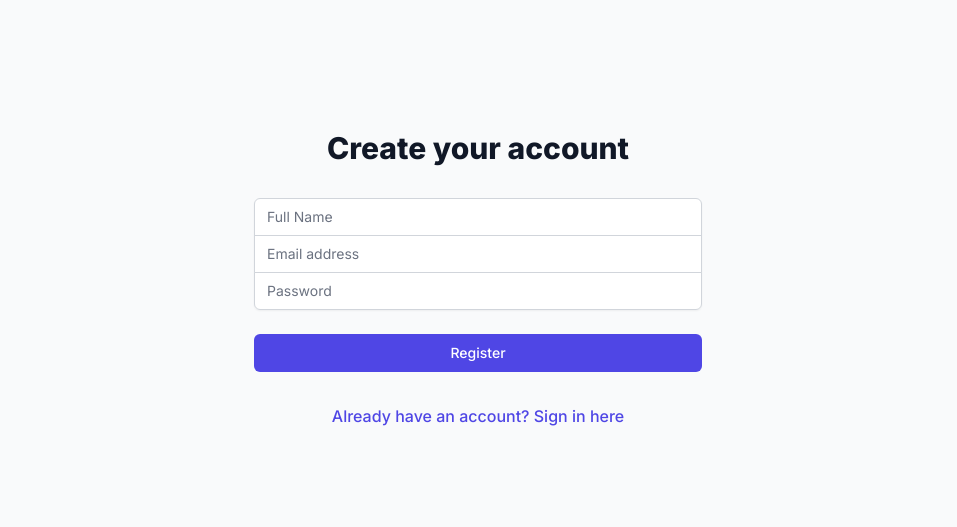
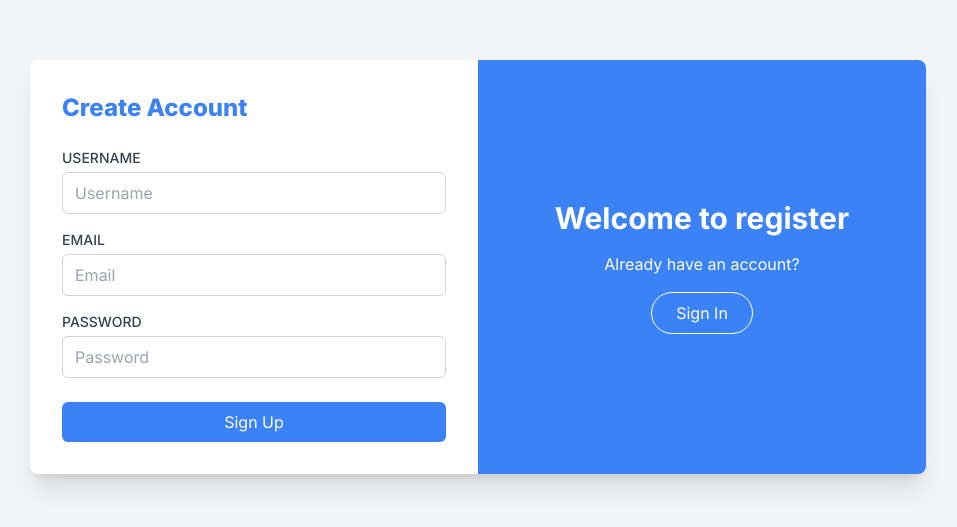
Before and after one commit to Karthikkk-24/zentask, a Next.js app: page /register in a window 1280 px wide. Shown: the part 133-660 px from the top of the page, without its empty margins (162-1119 px from the left). Built offline with nearby package versions, Linux system fonts and the light colour scheme.

Commit message:
Modified Login and Register Page

```diff
--- a/app/globals.css
+++ b/app/globals.css
@@ -5,6 +5,10 @@
 :root {
     --background: #ffffff;
     --foreground: #171717;
+}
+
+* {
+    box-sizing: border-box;
 }
 
 @media (prefers-color-scheme: dark) {
--- a/app/login/page.tsx
+++ b/app/login/page.tsx
@@ -4,74 +4,96 @@ import Link from 'next/link';
 import React, { useState } from 'react';
 
 export default function LoginPage() {
-    const [email, setEmail] = useState('');
+    const [username, setUsername] = useState('');
     const [password, setPassword] = useState('');
+    const [rememberMe, setRememberMe] = useState(false);
 
-    const handleSubmit = async (e: React.FormEvent) => {
+    const handleSubmit = (e: React.FormEvent) => {
         e.preventDefault();
-        console.log('Login attempt with:', { email, password });
+        console.log('Login attempt with:', { username, password, rememberMe });
     };
 
     return (
-        <div className="min-h-screen flex items-center justify-center bg-gray-50 py-12 px-4 sm:px-6 lg:px-8">
-            <div className="max-w-md w-full space-y-8">
-                <div>
-                    <h2 className="mt-6 text-center text-3xl font-extrabold text-gray-900">
-                        Sign in to your account
-                    </h2>
-                </div>
-                <form className="mt-8 space-y-6" onSubmit={handleSubmit}>
-                    <input type="hidden" name="remember" value="true" />
-                    <div className="rounded-md shadow-sm -space-y-px">
-                        <div>
-                            <label htmlFor="email-address" className="sr-only">
-                                Email address
+        <div className="min-h-screen flex items-center justify-center bg-gray-100">
+            <div className="bg-white shadow-xl rounded-lg flex max-w-4xl w-full">
+                <div className="w-1/2 p-8">
+                    <h2 className="text-2xl mb-6 text-blue-500 font-extrabold">Sign In</h2>
+                    <form onSubmit={handleSubmit}>
+                        <div className="mb-4">
+                            <label
+                                htmlFor="username"
+                                className="block text-sm font-medium text-gray-700 mb-1"
+                            >
+                                USERNAME
                             </label>
                             <input
-                                id="email-address"
-                                name="email"
-                                type="email"
-                                autoComplete="email"
-                                required
-                                className="appearance-none rounded-none relative block w-full px-3 py-2 border border-gray-300 placeholder-gray-500 text-gray-900 rounded-t-md focus:outline-none focus:ring-indigo-500 focus:border-indigo-500 focus:z-10 sm:text-sm"
-                                placeholder="Email address"
-                                value={email}
-                                onChange={(e) => setEmail(e.target.value)}
+                                type="text"
+                                id="username"
+                                className="w-full px-3 py-2 border border-gray-300 rounded-md focus:outline-none focus:ring-blue-500 focus:border-blue-500"
+                                placeholder="Username"
+                                value={username}
+                                onChange={(e) => setUsername(e.target.value)}
                             />
                         </div>
-                        <div>
-                            <label htmlFor="password" className="sr-only mt-2">
-                                Password
+                        <div className="mb-6">
+                            <label
+                                htmlFor="password"
+                                className="block text-sm font-medium text-gray-700 mb-1"
+                            >
+                                PASSWORD
                             </label>
                             <input
+                                type="password"
                                 id="password"
-                                name="password"
-                                type="password"
-                                autoComplete="current-password"
-                                required
-                                className="appearance-none rounded-none relative block w-full px-3 py-2 border border-gray-300 placeholder-gray-500 text-gray-900 rounded-b-md focus:outline-none focus:ring-indigo-500 focus:border-indigo-500 focus:z-10 sm:text-sm"
+                                className="w-full px-3 py-2 border border-gray-300 rounded-md focus:outline-none focus:ring-blue-500 focus:border-blue-500"
                                 placeholder="Password"
                                 value={password}
                                 onChange={(e) => setPassword(e.target.value)}
                             />
                         </div>
-                    </div>
-
-                    <div>
                         <button
                             type="submit"
-                            className="group relative w-full flex justify-center py-2 px-4 border border-transparent text-sm font-medium rounded-md text-white bg-indigo-600 hover:bg-indigo-700 focus:outline-none focus:ring-2 focus:ring-offset-2 focus:ring-indigo-500"
+                            className="w-full bg-blue-500 text-white py-2 rounded-md hover:bg-blue-600 transition duration-300"
                         >
-                            Sign in
+                            Sign In
                         </button>
-                    </div>
-                </form>
-                <div className="text-center">
+                        <div className="flex items-center justify-between mt-4">
+                            <div className="flex items-center invisible">
+                                <input
+                                    type="checkbox"
+                                    id="remember-me"
+                                    className="h-4 w-4 text-blue-500 focus:ring-blue-400 border-gray-300 rounded"
+                                    checked={rememberMe}
+                                    onChange={(e) =>
+                                        setRememberMe(e.target.checked)
+                                    }
+                                />
+                                <label
+                                    htmlFor="remember-me"
+                                    className="ml-2 block text-sm text-gray-700"
+                                >
+                                    Remember Me
+                                </label>
+                            </div>
+                            <Link
+                                href="/forgot-password"
+                                className="text-sm text-blue-500 hover:underline"
+                            >
+                                Forgot Password?
+                            </Link>
+                        </div>
+                    </form>
+                </div>
+                <div className="w-1/2 bg-blue-500 text-white p-8 flex flex-col justify-center items-center rounded-r-lg">
+                    <h2 className="text-3xl font-bold mb-4">
+                        Welcome to login
+                    </h2>
+                    <p className="mb-4">Don't have an account?</p>
                     <Link
                         href="/register"
-                        className="font-medium text-indigo-600 hover:text-indigo-500"
+                        className="px-6 py-2 border border-white rounded-full hover:bg-white hover:text-blue-500 transition duration-300"
                     >
-                        Don't have an account? Register here
+                        Sign Up
                     </Link>
                 </div>
             </div>
--- a/app/page.tsx
+++ b/app/page.tsx
@@ -11,13 +11,13 @@ export default function Home() {
             <div className="grid grid-cols-1 md:grid-cols-2 gap-4">
                 <div>
                     <h2 className="text-xl font-semibold mb-2">Add New Task</h2>
-                    <TaskInput
+                    {/* <TaskInput
                         onAddTask={(task) => console.log('New task:', task)}
-                    />
+                    /> */}
                 </div>
                 <div>
                     <h2 className="text-xl font-semibold mb-2">Your Tasks</h2>
-                    <TaskList tasks={[]} />
+                    {/* <TaskList tasks={[]} /> */}
                 </div>
             </div>
         </div>
--- a/app/register/page.tsx
+++ b/app/register/page.tsx
@@ -4,91 +4,93 @@ import Link from 'next/link';
 import React, { useState } from 'react';
 
 export default function RegisterPage() {
-    const [name, setName] = useState('');
+    const [username, setUsername] = useState('');
     const [email, setEmail] = useState('');
     const [password, setPassword] = useState('');
 
-    const handleSubmit = async (e: React.FormEvent) => {
+    const handleSubmit = (e: React.FormEvent) => {
         e.preventDefault();
-        console.log('Registration attempt with:', { name, email, password });
+        console.log('Registration attempt with:', {
+            username,
+            email,
+            password,
+        });
     };
 
     return (
-        <div className="min-h-screen flex items-center justify-center bg-gray-50 py-12 px-4 sm:px-6 lg:px-8">
-            <div className="max-w-md w-full space-y-8">
-                <div>
-                    <h2 className="mt-6 text-center text-3xl font-extrabold text-gray-900">
-                        Create your account
+        <div className="min-h-screen flex items-center justify-center bg-gray-100">
+            <div className="bg-white shadow-xl rounded-lg flex max-w-4xl w-full">
+                <div className="w-1/2 p-8">
+                    <h2 className="text-2xl text-blue-500 font-extrabold mb-6">
+                        Create Account
                     </h2>
-                </div>
-                <form className="mt-8 space-y-6" onSubmit={handleSubmit}>
-                    <input type="hidden" name="remember" value="true" />
-                    <div className="rounded-md shadow-sm -space-y-px">
-                        <div>
-                            <label htmlFor="name" className="sr-only">
-                                Full Name
+                    <form onSubmit={handleSubmit}>
+                        <div className="mb-4">
+                            <label
+                                htmlFor="username"
+                                className="block text-sm font-medium text-gray-700 mb-1"
+                            >
+                                USERNAME
                             </label>
                             <input
-                                id="name"
-                                name="name"
                                 type="text"
-                                autoComplete="name"
-                                required
-                                className="appearance-none rounded-none relative block w-full px-3 py-2 border border-gray-300 placeholder-gray-500 text-gray-900 rounded-t-md focus:outline-none focus:ring-indigo-500 focus:border-indigo-500 focus:z-10 sm:text-sm"
-                                placeholder="Full Name"
-                                value={name}
-                                onChange={(e) => setName(e.target.value)}
+                                id="username"
+                                className="w-full px-3 py-2 border border-gray-300 rounded-md focus:outline-none focus:ring-blue-500 focus:border-blue-500"
+                                placeholder="Username"
+                                value={username}
+                                onChange={(e) => setUsername(e.target.value)}
                             />
                         </div>
-                        <div>
-                            <label htmlFor="email-address" className="sr-only">
-                                Email address
+                        <div className="mb-4">
+                            <label
+                                htmlFor="email"
+                                className="block text-sm font-medium text-gray-700 mb-1"
+                            >
+                                EMAIL
                             </label>
                             <input
-                                id="email-address"
-                                name="email"
                                 type="email"
-                                autoComplete="email"
-                                required
-                                className="appearance-none rounded-none relative block w-full px-3 py-2 border border-gray-300 placeholder-gray-500 text-gray-900 focus:outline-none focus:ring-indigo-500 focus:border-indigo-500 focus:z-10 sm:text-sm"
-                                placeholder="Email address"
+                                id="email"
+                                className="w-full px-3 py-2 border border-gray-300 rounded-md focus:outline-none focus:ring-blue-500 focus:border-blue-500"
+                                placeholder="Email"
                                 value={email}
                                 onChange={(e) => setEmail(e.target.value)}
                             />
                         </div>
-                        <div>
-                            <label htmlFor="password" className="sr-only">
-                                Password
+                        <div className="mb-6">
+                            <label
+                                htmlFor="password"
+                                className="block text-sm font-medium text-gray-700 mb-1"
+                            >
+                                PASSWORD
                             </label>
                             <input
+                                type="password"
                                 id="password"
-                                name="password"
-                                type="password"
-                                autoComplete="new-password"
-                                required
-                                className="appearance-none rounded-none relative block w-full px-3 py-2 border border-gray-300 placeholder-gray-500 text-gray-900 rounded-b-md focus:outline-none focus:ring-indigo-500 focus:border-indigo-500 focus:z-10 sm:text-sm"
+                                className="w-full px-3 py-2 border border-gray-300 rounded-md focus:outline-none focus:ring-blue-500 focus:border-blue-500"
                                 placeholder="Password"
                                 value={password}
                                 onChange={(e) => setPassword(e.target.value)}
                             />
                         </div>
-                    </div>
-
-                    <div>
                         <button
                             type="submit"
-                            className="group relative w-full flex justify-center py-2 px-4 border border-transparent text-sm font-medium rounded-md text-white bg-indigo-600 hover:bg-indigo-700 focus:outline-none focus:ring-2 focus:ring-offset-2 focus:ring-indigo-500"
+                            className="w-full bg-blue-500 text-white py-2 rounded-md hover:bg-blue-600 transition duration-300"
                         >
-                            Register
+                            Sign Up
                         </button>
-                    </div>
-                </form>
-                <div className="text-center">
+                    </form>
+                </div>
+                <div className="w-1/2 bg-blue-500 text-white p-8 flex flex-col justify-center items-center rounded-r-lg">
+                    <h2 className="text-3xl font-bold mb-4">
+                        Welcome to register
+                    </h2>
+                    <p className="mb-4">Already have an account?</p>
                     <Link
                         href="/login"
-                        className="font-medium text-indigo-600 hover:text-indigo-500"
+                        className="px-6 py-2 border border-white rounded-full hover:bg-white hover:text-blue-500 transition duration-300"
                     >
-                        Already have an account? Sign in here
+                        Sign In
                     </Link>
                 </div>
             </div>
```
Lines whose indentation alone changed are shown as unchanged.
